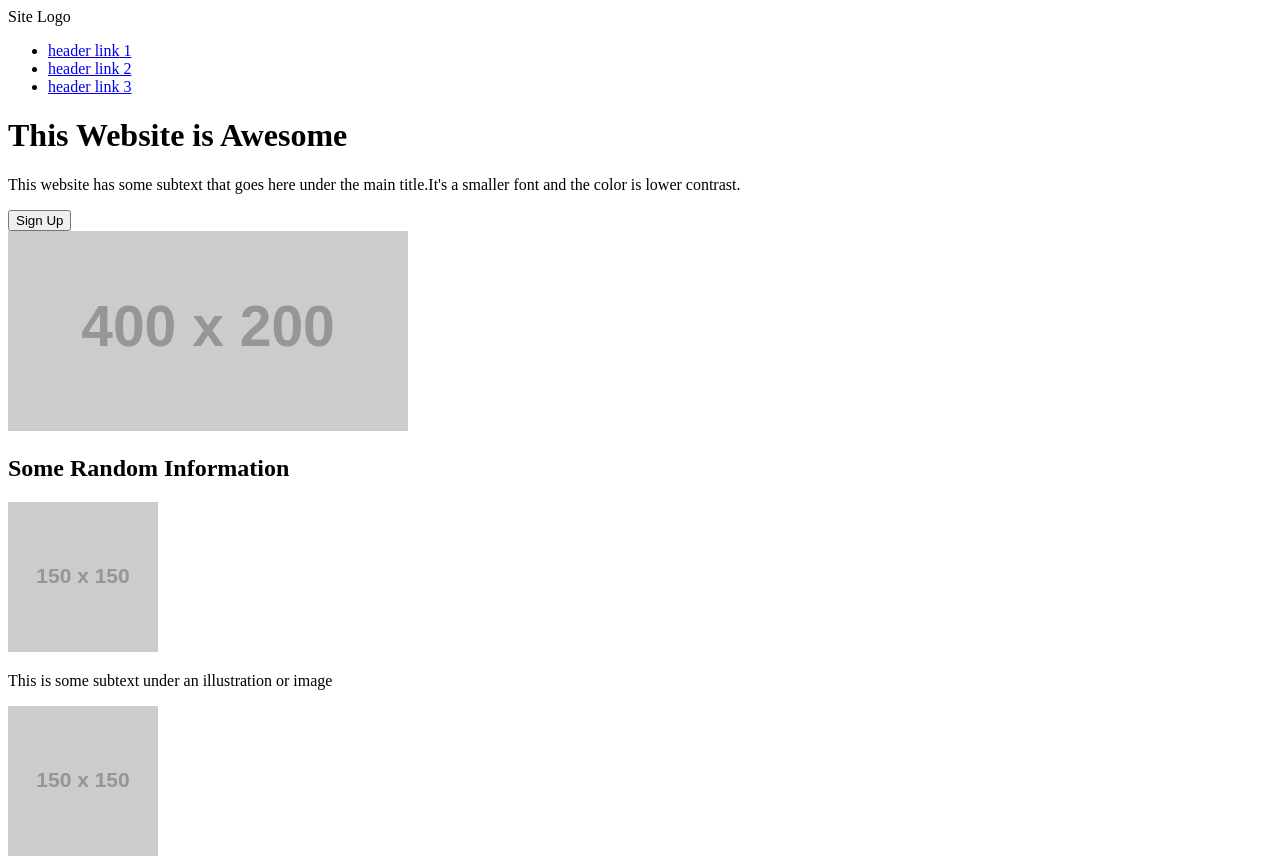
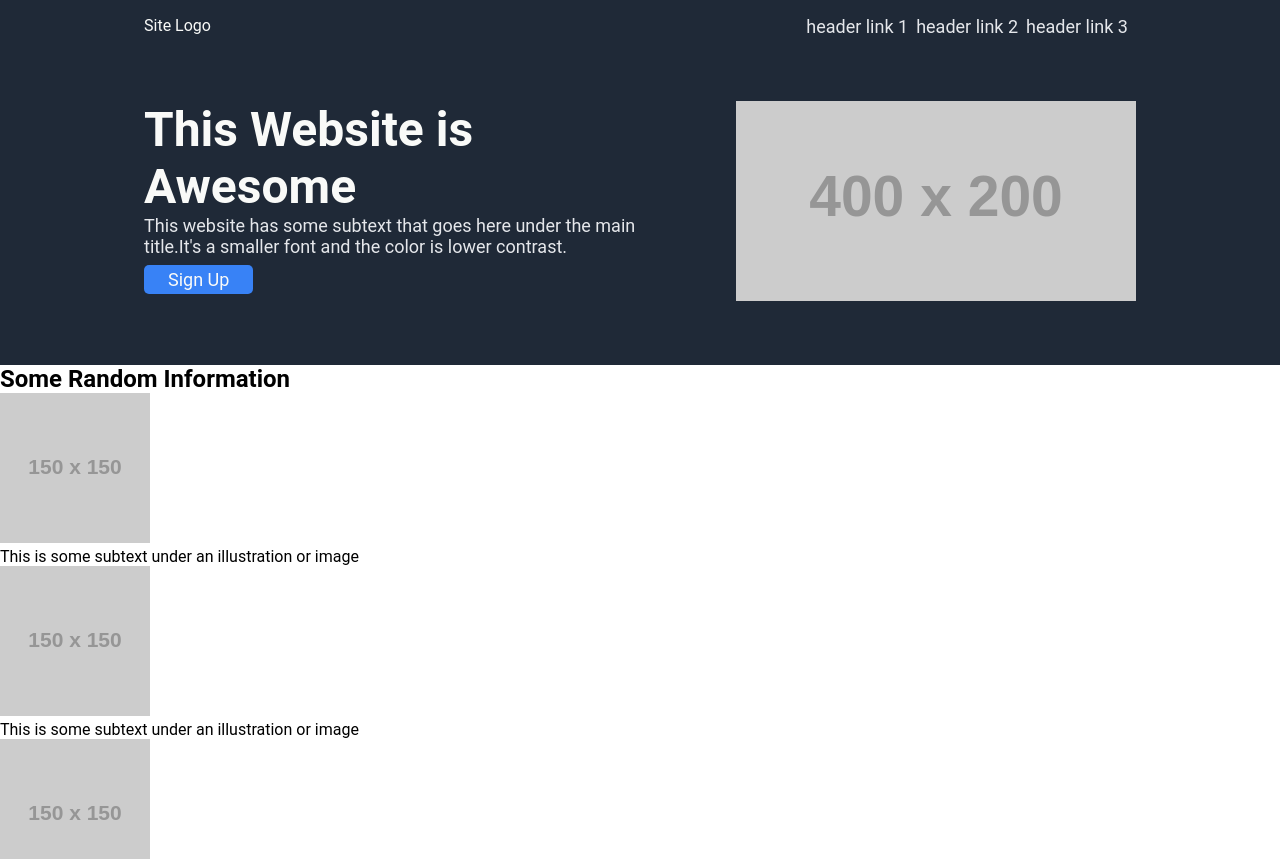
Before and after one commit to stetson912/odin-landing-page, a plain HTML site: page index.html in a window 1280 px wide. Shown: the top 859 px of the page. Drawn offline with Linux system fonts and the light colour scheme; placeholder pictures from the web are drawn by us.

Commit message:
Add header styles

```diff
--- a/index.html
+++ b/index.html
@@ -8,16 +8,17 @@
     <title>odin-landing-page</title>
   </head>
   <body>
-    <header clas="header">
-      <nav class="nav">
+    <header class="header">
+      <div class="container">
+          <nav class="nav flex">
             <span class="logo">Site Logo</span>
-        <ul class="links">
+            <ul class="links flex">
               <li class="header-link"><a href="#">header link 1</a></li>
               <li class="header-link"><a href="#">header link 2</a></li>
               <li class="header-link"><a href="#">header link 3</a></li>
             </ul>
           </nav>
-      <div class="header-content">
+          <div class="header-content flex">
             <div class="header-info">
               <h1>This Website is Awesome</h1>
               <p>
@@ -31,6 +32,7 @@
               src="https://via.placeholder.com/400x200?text=Your Image Here"
               alt="placeholder image"
             />
+          </div>
       </div>
     </header>
 
--- a/styles.css
+++ b/styles.css
@@ -0,0 +1,78 @@
+:root{
+/* colors */
+    --bg-dk:#1f2937;
+    --bg-secondary: #3882f6;
+    --fc-primary: #f9faf8;
+    --fc-light: #e5e7eb;
+/* font sizes */
+    --fs-lg: 48px;
+    --fs-md: 36px;
+    --fs-rg: 24px;
+    --fs-sm: 18px;
+}
+*{
+    margin:0;
+    padding:0;
+    font-family: 'Roboto', sans-serif;
+    box-sizing: border-box;
+}
+
+.container{
+    width: 80%;
+    margin: 0 auto;
+}
+
+.header,.footer{
+    background-color: #1f2937;
+    color: var(--fc-primary);
+}
+
+.flex{
+    display:flex;
+}
+
+/* header styles */
+.nav{
+    padding: 16px;
+}
+.logo{
+    margin-right: auto;
+}
+
+.links{
+    list-style: none;
+    align-items: center;
+}
+
+.header-link a{
+    text-decoration: none;
+    font-size: var(--fs-sm);
+    color: var(--fc-light);
+    padding-right: 8px;
+}
+
+.header-content{
+    padding:48px 16px 64px 16px;
+    justify-content: space-between;
+}
+.header-info{
+    width: 50%;
+}
+.header-info h1{
+    font-size: var(--fs-lg);
+    color: var(--fc-primary);
+
+}
+.header-info p{
+    font-size:var(--fs-sm);
+    color:var(--fc-light);
+    margin-bottom: 8px;
+}
+.header-button{
+    background-color: var(--bg-secondary);
+    border-radius: 5px;
+    color: var(--fc-primary);
+    border: 0;
+    padding: 4px 24px;
+    font-size: var(--fs-sm);
+}
```
Lines whose indentation alone changed are shown as unchanged.
